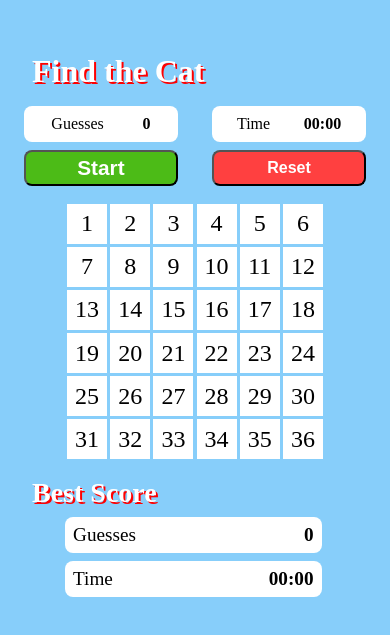
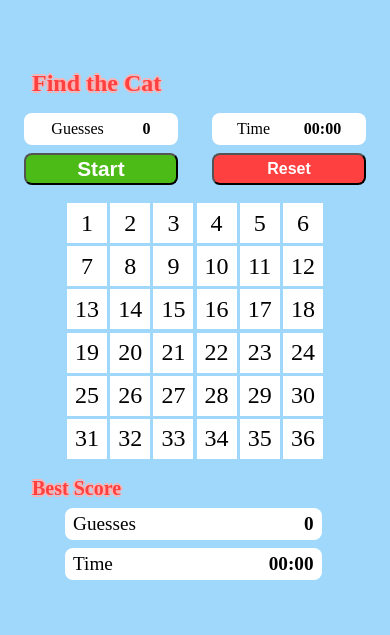
Before and after one commit to marianneporter/FindTheCatAng, an Angular app: page / in a window 390 px wide. Shown: the part 113-748 px from the top of the page. Built offline with nearby package versions, Linux system fonts and the light colour scheme.

Commit message:
css changes for mobile

```diff
--- a/src/app/app.component.scss
+++ b/src/app/app.component.scss
@@ -11,7 +11,7 @@
 @media screen and (max-width: 767px) {
     .content {
 
-        background: lightskyblue;
+        background:#9FD8FB;
         width: 100%;
         min-width: 0;    max-width: 767px;
         min-height: 100vh;
--- a/src/app/cat-game2/cat-game2.component.scss
+++ b/src/app/cat-game2/cat-game2.component.scss
@@ -17,7 +17,7 @@
                                         + (var(--hiding-place-margin)* 12));
         --hiding-grid-element-height: calc((var(--hiding-place-height) * 6)
                                         + (var(--hiding-place-margin)* 12));
-        --control-height: 2.25rem;
+        --control-height: 2rem;
     }
 
     .hiding-place {
@@ -31,6 +31,20 @@
 
     h2, h4 {
         margin-left: 0.5rem;
+        color: #ff4040;
+        text-shadow: -2px 0 #feb1b1,
+                      0 2px #feb1b1,
+                      2px 0 #feb1b1,
+                      0 -2px #feb1b1;
+    }
+
+    h2 {
+        font-size: 1.5rem;
+        font-weight: 800;
+    }
+
+    h4 {
+        font-size: 1.25rem;
     }
 }
 
@@ -58,6 +72,21 @@
         --dropdown-width: calc(var(--game-width) * 0.90);
         --dropdown-height: 20%;
     }
+
+    h2,h4 {
+        color: white;
+        text-shadow: 0.2rem 0.2rem red;
+    }
+
+    h2 {
+        font-size: 1.75rem;
+    }
+
+    h4 {
+        font-size: 1.4rem;
+    }
+
+
 }
 
 @media screen and (min-width: 768px) {
@@ -83,6 +112,19 @@
     .dropdown {
         --dropdown-width: calc(var(--game-width) * 0.90);
         --dropdown-height: 20%;
+    }
+
+    h2,h4 {
+        color: white;
+        text-shadow: 0.2rem 0.2rem red;
+    }
+
+    h2 {
+        font-size: 2rem;
+    }
+
+    h4 {
+        font-size: 1.75rem;
     }
 }
 
@@ -149,11 +191,10 @@
     padding: 0.5rem;
 }
 
-h4 {
-    color: white;
-    font-size: 1.75rem;
-    text-shadow: 2px 2px red;
-}
+// h4 {
+//     color: white;
+//     text-shadow: 2px 2px red;
+// }
 
 /******************************************************************/
 // SCSS Used in title-and-controls
@@ -162,9 +203,6 @@ h4 {
 .title-and-controls {
 
     h2 {
-        color: white;
-        font-size: 2rem;
-        text-shadow: 2px 2px red;
         margin-bottom: 1rem;
     }
 
@@ -191,7 +229,6 @@ h4 {
 
     //desktop
     @media screen and (min-width: 768px) {
-
 
 
         .game-controls {
```
